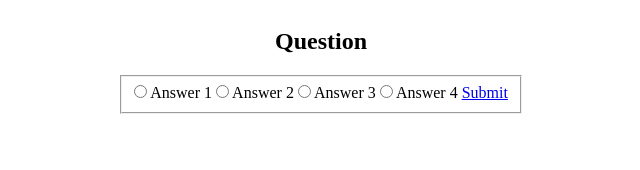
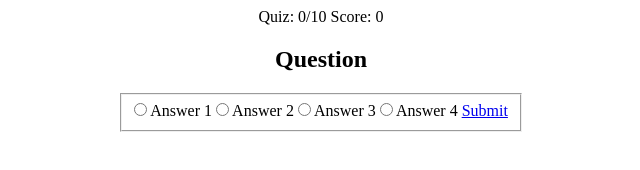
Before and after one commit to cophaso/quiz_wireframe, a plain HTML site: page question_page.html in a window 1280 px wide. Shown: the whole page, without its empty margins (319-959 px from the left). Drawn offline with Linux system fonts and the light colour scheme.

Commit message:
add scores

```diff
--- a/question_page.html
+++ b/question_page.html
@@ -9,6 +9,10 @@
   </head>
   <body>
     <main role="main">
+      <header role="banner"></header>
+        <span>Quiz: <span class="question-number">0</span>/10</span>
+        <span>Score: <span class="current-score">0</span></span>
+      </header>
       <div class="quiz-form">
         <div class="question-1">
           <h2>Question</h2>
```
Also changed, not shown: feedback_page.html (+4 -0 lines).
